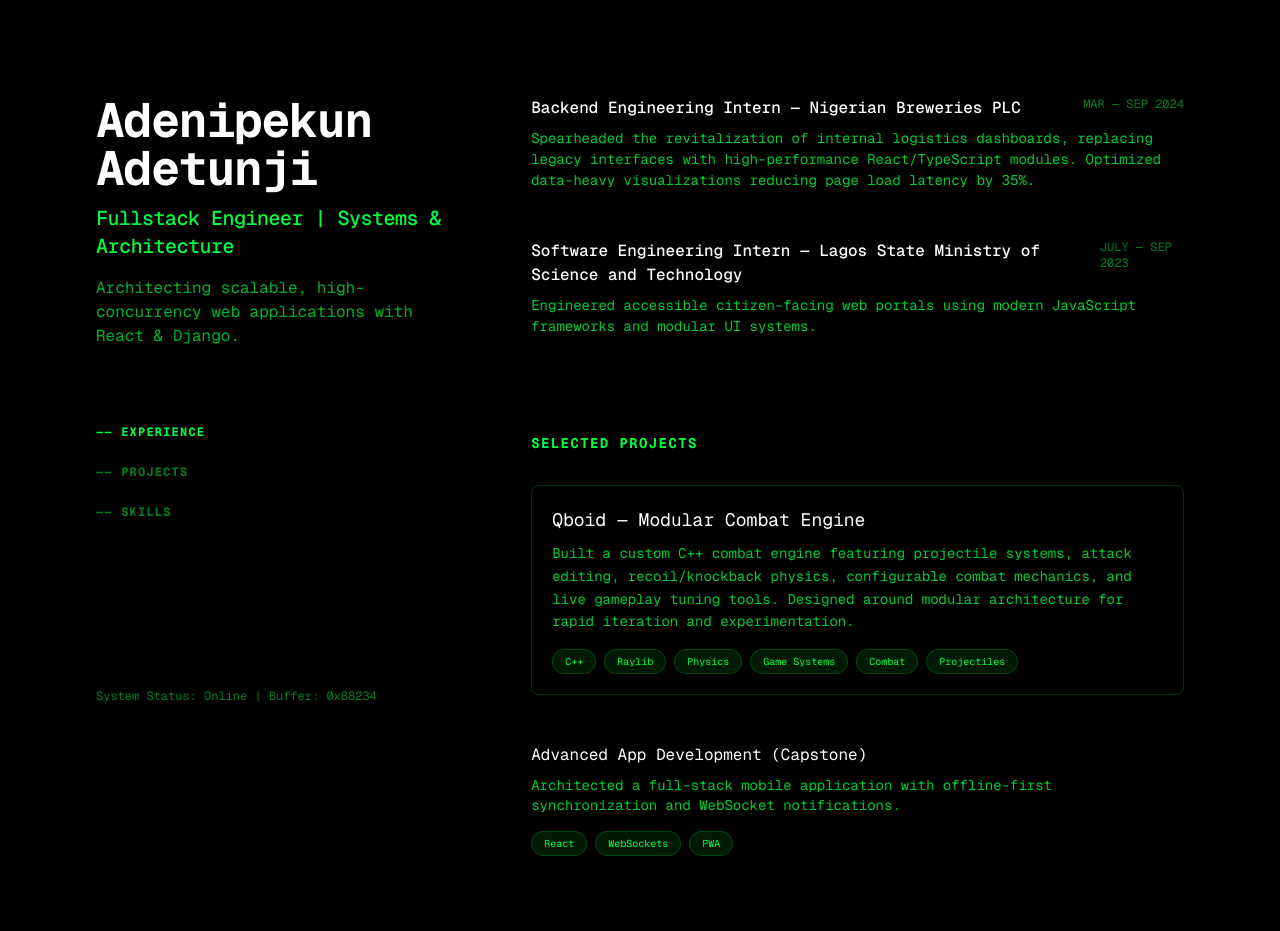
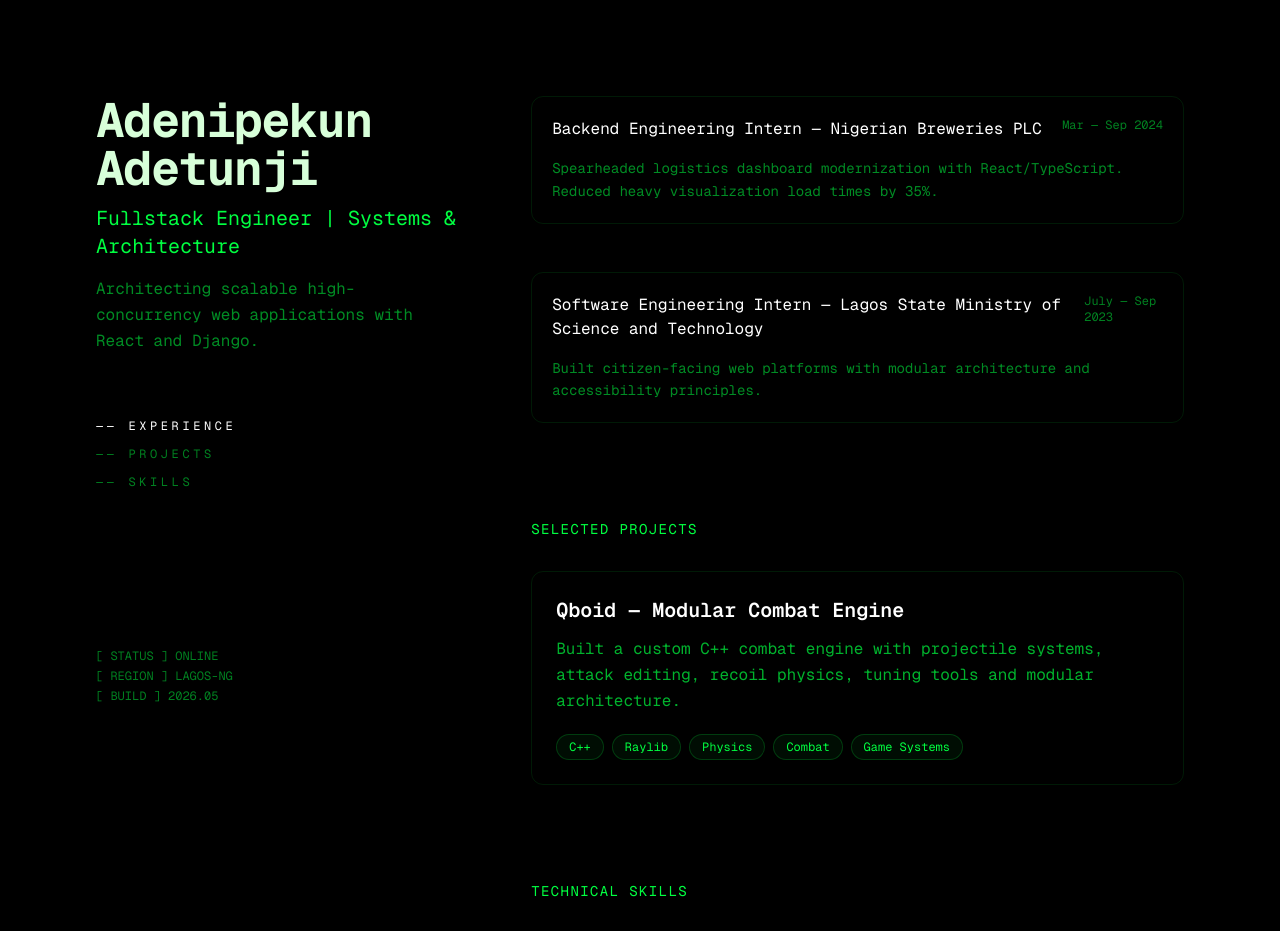
Before and after one commit to GlitchPopPhantom/real-portfolio, a Next.js app: page / in a window 1280 px wide. Shown: the top 931 px of the page. Built offline with nearby package versions, Linux system fonts and the light colour scheme.

Commit message:
Update page.tsx

```diff
--- a/app/page.tsx
+++ b/app/page.tsx
@@ -1,155 +1,292 @@
+"use client";
+
+import { useEffect, useState } from "react";
+
 export default function Home() {
+  const [loading, setLoading] = useState(true);
+  const [activeSection, setActiveSection] = useState("experience");
+
+  useEffect(() => {
+    const timer = setTimeout(() => {
+      setLoading(false);
+    }, 2200);
+
+    return () => clearTimeout(timer);
+  }, []);
+
+  useEffect(() => {
+    if (loading) return;
+
+    const sections = document.querySelectorAll("section");
+
+    const observer = new IntersectionObserver(
+      (entries) => {
+        entries.forEach((entry) => {
+          if (entry.isIntersecting) {
+            setActiveSection(entry.target.id);
+          }
+        });
+      },
+      {
+        threshold: 0.4,
+      }
+    );
+
+    sections.forEach((section) => observer.observe(section));
+
+    return () => observer.disconnect();
+  }, [loading]);
+
+  const handleMouseMove = (e) => {
+    const rect = e.currentTarget.getBoundingClientRect();
+
+    e.currentTarget.style.setProperty(
+      "--x",
+      `${e.clientX - rect.left}px`
+    );
+
+    e.currentTarget.style.setProperty(
+      "--y",
+      `${e.clientY - rect.top}px`
+    );
+  };
+
+  if (loading) {
     return (
-    <div className="max-w-screen-xl mx-auto px-6 md:px-12 lg:px-24 flex flex-col lg:flex-row min-h-screen bg-black font-mono text-[#00FF41]">
+      <div className="h-screen bg-black flex items-center justify-center font-mono text-[#00FF41]">
 
-      {/* LEFT SECTION */}
+        <div className="text-2xl flex items-center">
+
+          Loading...
+
+          <span className="ml-1 animate-pulse">
+            _
+          </span>
+
+        </div>
+
+      </div>
+    );
+  }
+
+  return (
+    <>
+      <div
+        className="
+        pointer-events-none
+        fixed
+        inset-0
+        opacity-[0.03]
+        bg-[linear-gradient(
+        to_bottom,
+        transparent_50%,
+        rgba(0,255,65,0.15)_51%
+        )]
+        bg-[length:100%_4px]
+        "
+      />
+
+      <div className="max-w-screen-xl mx-auto px-6 md:px-12 lg:px-24 flex flex-col lg:flex-row min-h-screen bg-black font-mono text-[#00FF41] scroll-smooth">
+
+        {/* LEFT */}
+
         <header className="lg:sticky lg:top-0 lg:flex lg:max-h-screen lg:w-[40%] lg:flex-col lg:justify-between lg:py-24">
 
           <div>
-          <h1 className="text-white text-4xl font-bold tracking-tight sm:text-5xl">
+
+            <h1 className="text-[#d7ffd9] text-4xl font-bold tracking-tight sm:text-5xl">
               Adenipekun Adetunji
             </h1>
 
-          <h2 className="mt-3 text-lg font-medium tracking-tight sm:text-xl">
+            <h2 className="mt-3 text-lg sm:text-xl">
               Fullstack Engineer | Systems & Architecture
             </h2>
 
-          <p className="mt-4 max-w-xs leading-normal text-[#00FF41]/70">
-            Architecting scalable, high-concurrency web applications with React & Django.
+            <p className="mt-4 max-w-xs leading-relaxed text-[#00FF41]/55">
+              Architecting scalable high-concurrency web
+              applications with React and Django.
             </p>
 
             <nav className="hidden lg:block mt-16">
-            <ul className="w-max uppercase tracking-widest text-xs font-bold">
-              <li className="py-3 cursor-pointer hover:text-white">
-                —— Experience
+
+              <ul className="space-y-3 uppercase text-xs tracking-[0.3em]">
+
+                {[
+                  "experience",
+                  "projects",
+                  "skills"
+                ].map((section)=>(
+                  <li key={section}>
+                    <a
+                      href={`#${section}`}
+                      className={`
+                      transition-all
+                      duration-300
+                      ${
+                        activeSection===section
+                        ? "text-white"
+                        : "opacity-50 hover:opacity-100"
+                      }
+                      `}
+                    >
+                      —— {section}
+                    </a>
                   </li>
+                ))}
 
-              <li className="py-3 cursor-pointer hover:text-white opacity-50">
-                —— Projects
-              </li>
+              </ul>
 
-              <li className="py-3 cursor-pointer opacity-50">
-                —— Skills
-              </li>
-            </ul>
             </nav>
+
           </div>
 
-        <div className="mt-8 flex items-center opacity-50 text-xs">
-          System Status: Online | Buffer: 0x88234
+          <div className="mt-8 text-xs opacity-50 space-y-1">
+
+            <p>[ STATUS ] ONLINE</p>
+            <p>[ REGION ] LAGOS-NG</p>
+            <p>[ BUILD ] 2026.05</p>
+
           </div>
 
         </header>
 
-      {/* RIGHT SECTION */}
-      <main className="lg:w-[60%] lg:py-24">
 
-        {/* EXPERIENCE */}
-        <section id="experience" className="mb-24 scroll-mt-16">
+        {/* RIGHT */}
+
+        <main className="lg:w-[60%] lg:py-24 max-w-3xl">
+
+          <section
+            id="experience"
+            className="mb-24 scroll-mt-20"
+          >
 
             <h3 className="uppercase tracking-widest text-sm font-bold mb-8 lg:hidden">
               Experience
             </h3>
 
-          <div className="group mb-12 transition-all">
-            <div className="flex flex-col sm:flex-row justify-between mb-2">
 
-              <h4 className="font-medium text-white">
-                Backend Engineering Intern — Nigerian Breweries PLC
+            {[
+              {
+                role:"Backend Engineering Intern",
+                company:"Nigerian Breweries PLC",
+                date:"Mar — Sep 2024",
+                desc:"Spearheaded logistics dashboard modernization with React/TypeScript. Reduced heavy visualization load times by 35%."
+              },
+              {
+                role:"Software Engineering Intern",
+                company:"Lagos State Ministry of Science and Technology",
+                date:"July — Sep 2023",
+                desc:"Built citizen-facing web platforms with modular architecture and accessibility principles."
+              }
+
+            ].map((job)=>(
+              <div
+                key={job.role}
+                onMouseMove={handleMouseMove}
+                style={{
+                  background:
+                    "radial-gradient(600px circle at var(--x) var(--y), rgba(0,255,65,.08), transparent 40%)"
+                }}
+                className="
+                mb-12
+                p-5
+                rounded-xl
+                border
+                border-[#00FF41]/10
+                transition-all
+                hover:border-[#00FF41]/30
+                "
+              >
+
+                <div className="flex justify-between flex-col sm:flex-row">
+
+                  <h4 className="text-white">
+
+                    {job.role}
+                    {" — "}
+                    {job.company}
+
                   </h4>
 
-              <span className="text-xs uppercase opacity-50">
-                Mar — Sep 2024
+                  <span className="opacity-50 text-xs">
+                    {job.date}
                   </span>
 
                 </div>
 
-            <p className="text-sm leading-normal opacity-80">
-              Spearheaded the revitalization of internal logistics dashboards,
-              replacing legacy interfaces with high-performance
-              React/TypeScript modules. Optimized data-heavy visualizations
-              reducing page load latency by 35%.
+                <p className="mt-4 text-sm text-[#00FF41]/55 leading-relaxed">
+
+                  {job.desc}
+
                 </p>
 
               </div>
-
-
-          <div className="group mb-12 transition-all">
-
-            <div className="flex flex-col sm:flex-row justify-between mb-2">
-
-              <h4 className="font-medium text-white">
-                Software Engineering Intern — Lagos State Ministry of Science and Technology
-              </h4>
-
-              <span className="text-xs uppercase opacity-50">
-                July — Sep 2023
-              </span>
-
-            </div>
-
-            <p className="text-sm leading-normal opacity-80">
-              Engineered accessible citizen-facing web portals using modern
-              JavaScript frameworks and modular UI systems.
-            </p>
-
-          </div>
+            ))}
 
           </section>
 
 
-        {/* PROJECTS */}
-        <section id="projects" className="mb-24">
 
-          <h3 className="uppercase tracking-widest text-sm font-bold mb-8">
+          <section
+            id="projects"
+            className="mb-24 scroll-mt-20"
+          >
+
+            <h3 className="uppercase tracking-widest text-sm mb-8">
               Selected Projects
             </h3>
 
 
-          {/* QBOID PROJECT */}
-
             <a
               href="https://github.com/GlitchPopPhantom/Qboid"
               target="_blank"
-            rel="noopener noreferrer"
-            className="block mb-12 rounded-lg border border-[#00FF41]/20 p-5
-            transition-all duration-300
-            hover:bg-[#00FF41]/5
+              rel="noreferrer"
+              onMouseMove={handleMouseMove}
+              style={{
+                background:
+                  "radial-gradient(600px circle at var(--x) var(--y), rgba(0,255,65,.08), transparent 40%)"
+              }}
+              className="
+              block
+              p-6
+              mb-12
+              rounded-xl
+              border
+              border-[#00FF41]/10
+              bg-[#00FF41]/[0.02]
               hover:border-[#00FF41]
               hover:scale-[1.02]
-            hover:shadow-[0_0_25px_rgba(0,255,65,0.25)]"
+              transition-all
+              "
             >
 
-            <h4 className="text-white mb-2 text-lg">
+              <h4 className="text-xl font-semibold text-white mb-3">
                 Qboid — Modular Combat Engine
               </h4>
 
-            <p className="text-sm opacity-80 mb-4 leading-relaxed">
+              <p className="opacity-70 leading-relaxed mb-5">
 
-              Built a custom C++ combat engine featuring projectile systems,
-              attack editing, recoil/knockback physics, configurable combat
-              mechanics, and live gameplay tuning tools. Designed around
-              modular architecture for rapid iteration and experimentation.
+                Built a custom C++ combat engine with
+                projectile systems, attack editing,
+                recoil physics, tuning tools and
+                modular architecture.
 
               </p>
 
               <div className="flex flex-wrap gap-2">
 
                 {[
-                'C++',
-                'Raylib',
-                'Physics',
-                'Game Systems',
-                'Combat',
-                'Projectiles'
-              ].map(skill => (
+                  "C++",
+                  "Raylib",
+                  "Physics",
+                  "Combat",
+                  "Game Systems"
+                ].map(skill=>(
 
-                <span
+                  <SkillChip
                     key={skill}
-                  className="px-3 py-1 text-[10px] rounded-full bg-[#00FF41]/10 border border-[#00FF41]/20"
-                >
-                  {skill}
-                </span>
+                    text={skill}
+                  />
 
                 ))}
 
@@ -157,87 +294,68 @@ export default function Home() {
 
             </a>
 
-
-
-          {/* SECOND PROJECT */}
-
-          <div className="mb-12">
-
-            <h4 className="text-white mb-2">
-              Advanced App Development (Capstone)
-            </h4>
-
-            <p className="text-sm opacity-80 mb-4">
-
-              Architected a full-stack mobile application with
-              offline-first synchronization and WebSocket notifications.
-
-            </p>
-
-            <div className="flex flex-wrap gap-2">
-
-              {['React','WebSockets','PWA'].map(skill => (
-
-                <span
-                  key={skill}
-                  className="px-3 py-1 text-[10px] rounded-full bg-[#00FF41]/10 border border-[#00FF41]/20"
-                >
-                  {skill}
-                </span>
-
-              ))}
-
-            </div>
-
-          </div>
-
           </section>
 
 
-        {/* SKILLS */}
+          <section
+            id="skills"
+            className="scroll-mt-20"
+          >
 
-        <section id="skills" className="mb-24">
-
-          <h3 className="uppercase tracking-widest text-sm font-bold mb-8">
+            <h3 className="uppercase tracking-widest text-sm mb-8">
               Technical Skills
             </h3>
 
-          <div className="grid grid-cols-2 gap-4 text-sm">
+            <div className="flex flex-wrap gap-3">
 
-            <div>
+              {[
+                "React",
+                "Next.js",
+                "TypeScript",
+                "Django",
+                "Node",
+                "C++",
+                "Python",
+                "WebSockets",
+                "Raylib",
+                "Tailwind"
+              ].map(skill=>(
 
-              <p className="text-white mb-2 font-bold underline">
-                Languages
-              </p>
+                <SkillChip
+                  key={skill}
+                  text={skill}
+                />
 
-              <ul className="opacity-70">
-                <li>TypeScript / JavaScript</li>
-                <li>Python / C++</li>
-                <li>HTML5 / CSS3</li>
-              </ul>
-
-            </div>
-
-
-            <div>
-
-              <p className="text-white mb-2 font-bold underline">
-                Frameworks
-              </p>
-
-              <ul className="opacity-70">
-                <li>React.js / Next.js</li>
-                <li>Django / Node.js</li>
-                <li>Tailwind CSS</li>
-              </ul>
-
-            </div>
+              ))}
 
             </div>
 
           </section>
 
         </main>
+
       </div>
+    </>
   );
 }
+
+function SkillChip({text}) {
+
+  return (
+
+    <span
+      className="
+      px-3
+      py-1
+      rounded-full
+      text-xs
+      border
+      border-[#00FF41]/20
+      bg-[#00FF41]/5
+      "
+    >
+      {text}
+    </span>
+
+  );
+}
```
Lines whose indentation alone changed are shown as unchanged.
